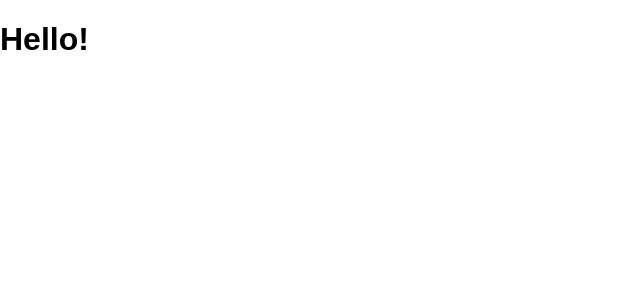
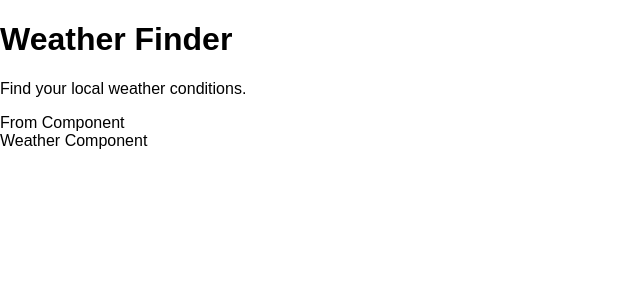
Before and after one commit to JHughesSUTA/weather-app, a React (Create React App) app: page / in a window 1280 px wide. Shown: the top 300 px of the page, without its empty margins (0-640 px from the left). Built offline with nearby package versions, Linux system fonts and the light colour scheme.

Commit message:
Add components to app

```diff
--- a/src/App.js
+++ b/src/App.js
@@ -1,14 +1,20 @@
-import React from "react";
+import React from 'react';
+import Titles from './components/Titles';
+import Form from './components/Form';
+import Weather from './components/Weather';
 
 
 class App extends React.Component {
   render() {
     return (
       <div>
-        <h1>Hello!</h1>
+        <Titles />
+        <Form />
+        <Weather />
       </div>
     );
   }
 };
 
+
 export default App;
--- /dev/null
+++ b/src/components/Form.js
@@ -0,0 +1,11 @@
+import React from 'react';
+
+class Form extends React.Component {
+  render() {
+    return (
+      <div>From Component</div>
+    );
+  }
+}
+
+export default Form;
--- /dev/null
+++ b/src/components/Titles.js
@@ -0,0 +1,16 @@
+import React from 'react';
+
+
+class Titles extends React.Component {
+  render() {
+    return(
+      <div>
+        <h1>Weather Finder</h1>
+        <p>Find your local weather conditions.</p>
+      </div>
+    );
+  }
+};
+
+
+export default Titles;
--- /dev/null
+++ b/src/components/Weather.js
@@ -0,0 +1,13 @@
+import React from 'react';
+
+
+class Weather extends React.Component {
+  render() {
+    return (
+      <div>Weather Component</div>
+    );
+  }
+}
+
+
+export default Weather;
```
